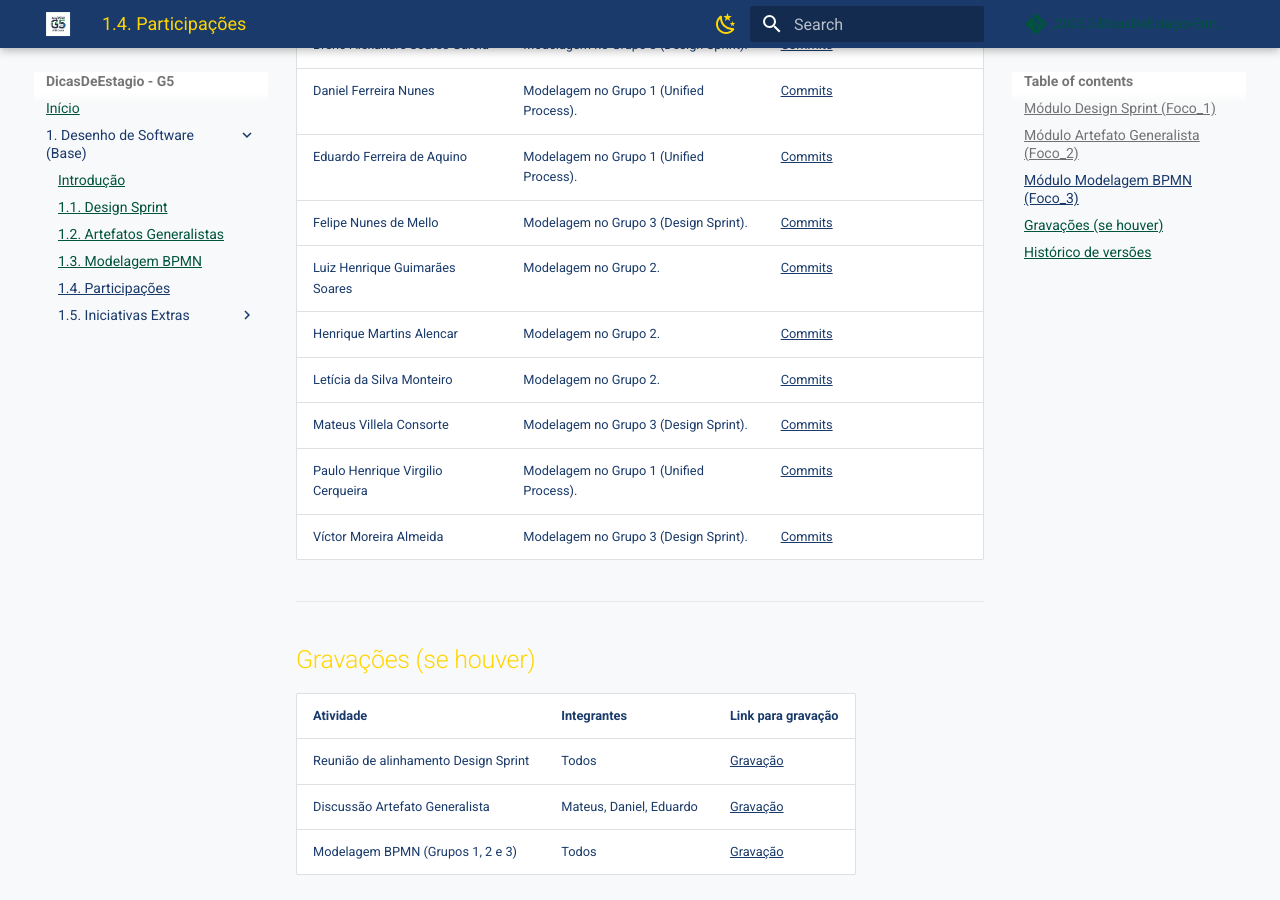
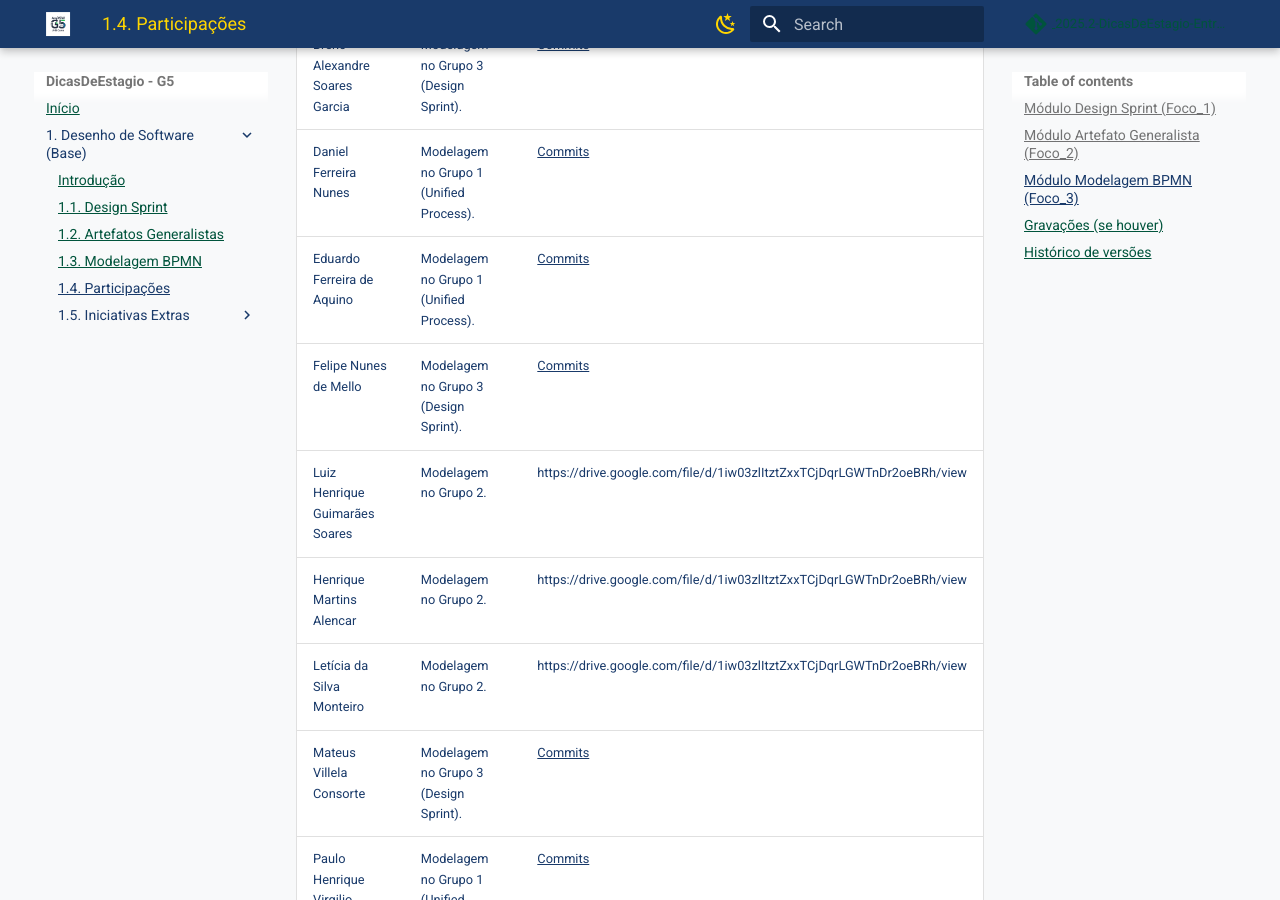
Before and after one commit to UnBArqDsw2025-2-Turma02/2025.2-T02_G5_DicasDeEstagio_Entrega03, an MkDocs documentation site: the page built from docs/Base/Participacoes/Participacoes.md, in a window 1280 px wide and 900 px high, scrolled down 1900 px. Built offline with MkDocs 1.6.1 and Material for MkDocs 9.7.7, drawn with Linux system fonts in a browser that asks for light colours; comment, search, counter and statistics services are not loaded.

Commit message:
page de participação

```diff
--- a/docs/Base/Participacoes/Participacoes.md
+++ b/docs/Base/Participacoes/Participacoes.md
@@ -49,9 +49,9 @@ A entrega contempla três frentes principais de trabalho: **Design Sprint - Foco
 | Daniel Ferreira Nunes | Modelagem no Grupo 1 (Unified Process). | [Commits](#) |
 | Eduardo Ferreira de Aquino | Modelagem no Grupo 1 (Unified Process). | [Commits](#) |
 | Felipe Nunes de Mello | Modelagem no Grupo 3 (Design Sprint). | [Commits](#) |
-| Luiz Henrique Guimarães Soares | Modelagem no Grupo 2. | [Commits](#) |
-| Henrique Martins Alencar | Modelagem no Grupo 2. | [Commits](#) |
-| Letícia da Silva Monteiro | Modelagem no Grupo 2. | [Commits](#) |
+| Luiz Henrique Guimarães Soares | Modelagem no Grupo 2. | https://drive.google.com/file/d/1iw03zlItztZxxTCjDqrLGWTnDr2oeBRh/view |
+| Henrique Martins Alencar | Modelagem no Grupo 2. | https://drive.google.com/file/d/1iw03zlItztZxxTCjDqrLGWTnDr2oeBRh/view |
+| Letícia da Silva Monteiro | Modelagem no Grupo 2. | https://drive.google.com/file/d/1iw03zlItztZxxTCjDqrLGWTnDr2oeBRh/view |
 | Mateus Villela Consorte | Modelagem no Grupo 3 (Design Sprint). | [Commits](#) |
 | Paulo Henrique Virgilio Cerqueira | Modelagem no Grupo 1 (Unified Process). | [Commits](#) |
 | Víctor Moreira Almeida | Modelagem no Grupo 3 (Design Sprint). | [Commits](#) |
```
